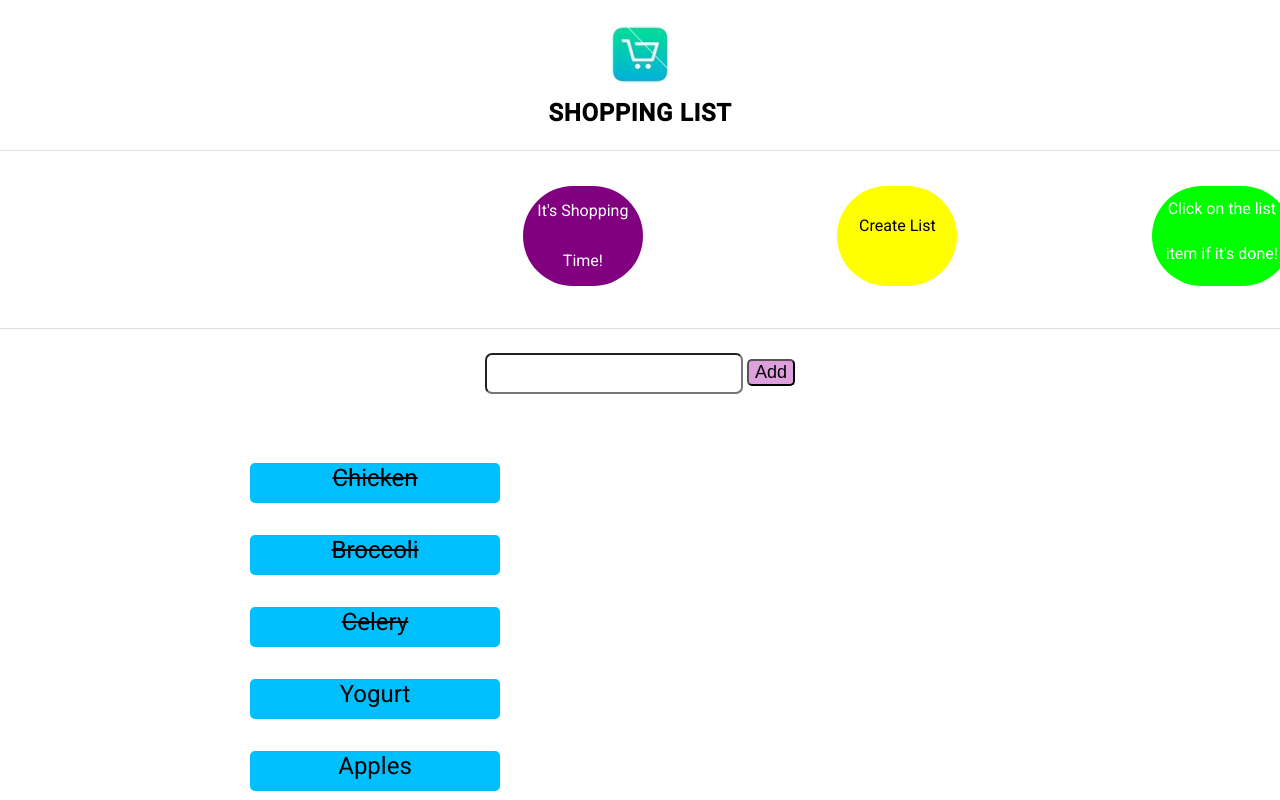
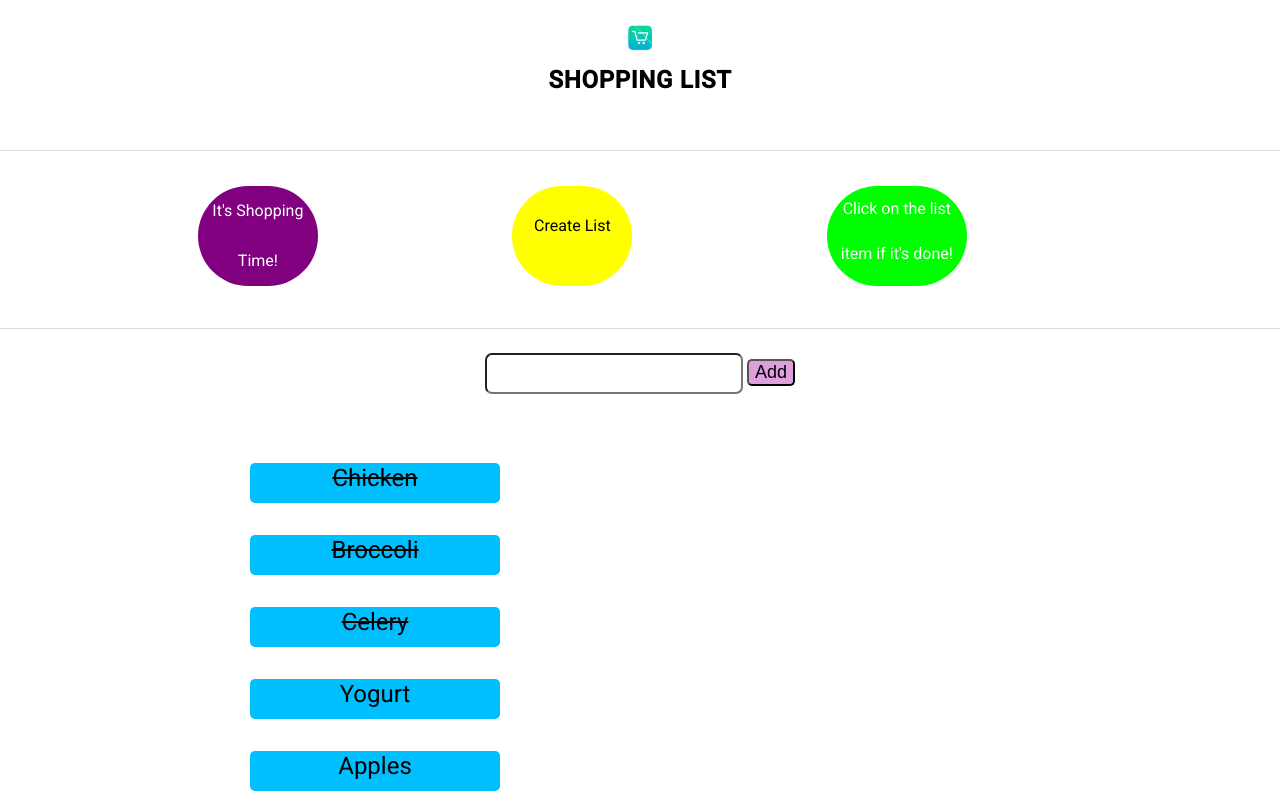
Before and after one commit to SushmaPuram/Shopping_List, a plain HTML site: page index.html in a window 1280 px wide. Drawn offline with Linux system fonts and the light colour scheme.

Commit message:
Image added

```diff
--- a/css/style.css
+++ b/css/style.css
@@ -71,7 +71,6 @@
  		margin: 0 auto;
  		text-align: center;
  		margin-top: 1.7rem;
- 		margin-left: 30rem;
  	}
  	.navigation .circle1 {
  		display: block;
--- a/index.html
+++ b/index.html
@@ -11,7 +11,7 @@
 
 	<section class="mainheader">
 		<div class="content">
-			<img class="logo" src="images/logo.jpg" alt="Shopping List" width="60px" style="padding:0px 15px; height:60px" />
+			<img class="logo" src="images/logo.png" alt="Shopping List" width="26px" style="padding:0px 15px; height:">
 			<h1 class="heading-text">SHOPPING LIST</h1>
 		</div>
 	</section>
```
Also changed, not shown: images/logo.png (added).
